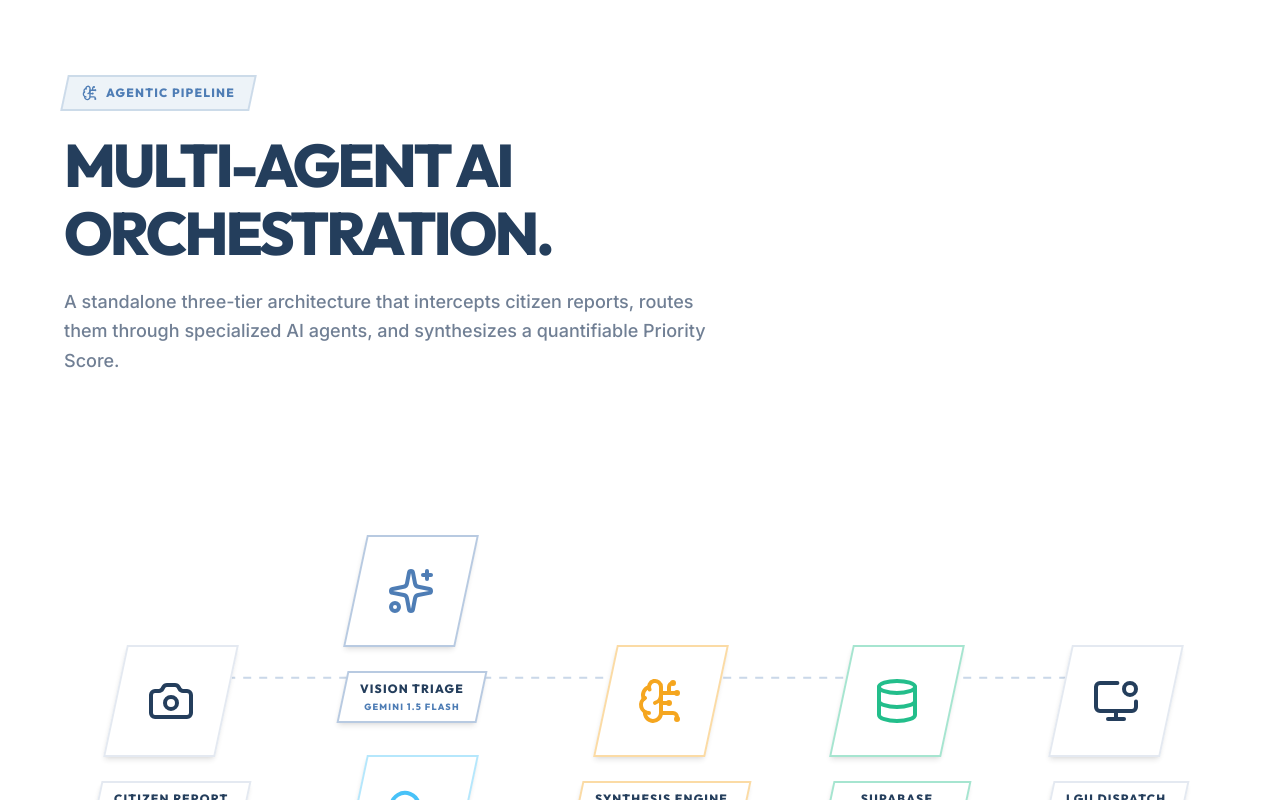
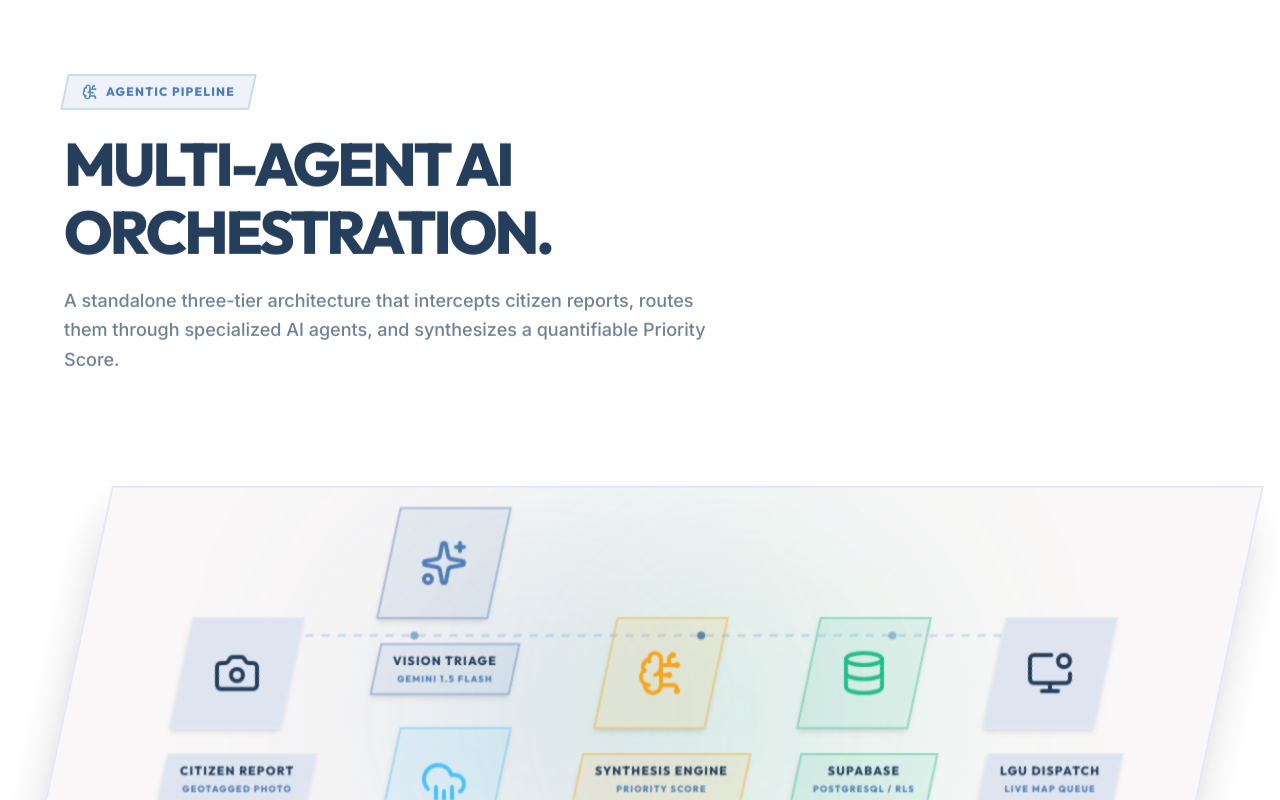
Before and after one commit to Goldenavs/esteRoute, a React (Vite) app in the folder frontend/: page /login in a window 1280 px wide. Shown: the part 2000-2800 px from the top of the page. Built offline with nearby package versions, Linux system fonts and the light colour scheme.

Commit message:
style: add background to the core graph

```diff
--- a/frontend/src/components/auth/CoreEngineSection.tsx
+++ b/frontend/src/components/auth/CoreEngineSection.tsx
@@ -22,7 +22,7 @@ const ScrollWriteText = ({ children, className = "" }: { children: React.ReactNo
   );
 };
 
-const SharpNode = ({ icon, label, sublabel, borderColor, iconColor, delay }: any) => (
+const SharpNode = ({ icon, label, sublabel, borderColor, iconColor, bgColor = "bg-app-bg", delay }: any) => (
   <motion.div
     initial={{ opacity: 0, scale: 0.8 }}
     whileInView={{ opacity: 1, scale: 1 }}
@@ -30,12 +30,12 @@ const SharpNode = ({ icon, label, sublabel, borderColor, iconColor, delay }: any
     transition={{ delay, type: "spring", stiffness: 200, damping: 20 }}
     className="flex flex-col items-center z-10 relative group"
   >
-    <div className={`w-20 h-20 md:w-28 md:h-28 -skew-x-12 border-2 bg-surface flex items-center justify-center transition-all duration-300 shadow-md hover:shadow-xl ${borderColor}`}>
+    <div className={`w-20 h-20 md:w-28 md:h-28 -skew-x-12 border-2 flex items-center justify-center transition-all duration-300 shadow-md hover:shadow-xl ${bgColor} ${borderColor}`}>
       <div className={`skew-x-12 w-8 h-8 md:w-12 md:h-12 flex items-center justify-center [&>svg]:w-full [&>svg]:h-full transition-transform duration-300 transform group-hover:scale-110 ${iconColor}`}>
         {icon}
       </div>
     </div>
-    <div className={`mt-6 px-4 py-2 border-2 -skew-x-12 bg-surface text-[10px] md:text-xs font-heading font-black tracking-widest uppercase shadow-md transition-colors ${borderColor}`}>
+    <div className={`mt-6 px-4 py-2 border-2 -skew-x-12 text-[10px] md:text-xs font-heading font-black tracking-widest uppercase shadow-md transition-colors ${bgColor} ${borderColor}`}>
       <div className="skew-x-12 flex flex-col items-center text-text-primary">
         <span>{label}</span>
         {sublabel && <span className="text-[9px] text-brand-primary mt-1">{sublabel}</span>}
@@ -91,8 +91,25 @@ export default function CoreEngineSection() {
         </motion.div>
 
         {/* Animated Flowchart */}
-        <div className="w-full relative mt-12 py-12 mb-20 overflow-x-auto overflow-y-visible custom-scrollbar">
-          <div className="min-w-[900px] w-full flex items-center justify-between relative px-8">
+        <motion.div
+          initial={{ opacity: 0, y: 40 }}
+          whileInView={{ opacity: 1, y: 0 }}
+          viewport={{ once: true, margin: "-50px" }}
+          transition={{ duration: 0.8 }}
+          className="w-full relative mt-12 mb-20"
+        >
+          {/* Outer parallelogram container */}
+          <div className="w-full h-[400px] md:h-[450px] bg-app-bg border-2 border-border-subtle -skew-x-12 relative overflow-hidden shadow-2xl">
+            {/* Subtle grid background inside the parallelogram */}
+            <div className="absolute inset-0 opacity-[0.03] bg-[linear-gradient(to_right,#80808012_1px,transparent_1px),linear-gradient(to_bottom,#80808012_1px,transparent_1px)] bg-[size:24px_24px] pointer-events-none skew-x-12 scale-150" />
+
+            {/* Glows */}
+            <div className="absolute top-1/2 left-1/4 w-96 h-96 bg-brand-primary/10 rounded-full blur-[100px] -translate-y-1/2 pointer-events-none skew-x-12" />
+            <div className="absolute top-1/2 right-1/4 w-96 h-96 bg-[#10b981]/10 rounded-full blur-[100px] -translate-y-1/2 pointer-events-none skew-x-12" />
+
+            {/* Unskewed content wrapper with scrolling */}
+            <div className="skew-x-12 w-full h-full flex items-center overflow-x-auto overflow-y-visible px-12 md:px-24 [&::-webkit-scrollbar]:hidden [-ms-overflow-style:none] [scrollbar-width:none]">
+              <div className="min-w-[900px] w-full flex items-center justify-between relative py-12">
 
             {/* Animated Dashed Line */}
             <svg className="absolute inset-0 w-full h-full pointer-events-none" style={{ zIndex: 0 }}>
@@ -115,6 +132,7 @@ export default function CoreEngineSection() {
               sublabel="Geotagged Photo"
               borderColor="border-border-subtle group-hover:border-text-primary"
               iconColor="text-text-primary"
+              bgColor="bg-surface-subtle"
               delay={0.1}
             />
 
@@ -126,6 +144,7 @@ export default function CoreEngineSection() {
                 sublabel="Gemini 1.5 Flash"
                 borderColor="border-brand-primary/40 group-hover:border-brand-primary"
                 iconColor="text-brand-primary"
+                bgColor="bg-brand-primary/10"
                 delay={0.3}
               />
               <SharpNode
@@ -134,6 +153,7 @@ export default function CoreEngineSection() {
                 sublabel="Open-Meteo API"
                 borderColor="border-[#38bdf8]/40 group-hover:border-[#38bdf8]"
                 iconColor="text-[#38bdf8]"
+                bgColor="bg-[#38bdf8]/10"
                 delay={0.5}
               />
             </div>
@@ -144,6 +164,7 @@ export default function CoreEngineSection() {
               sublabel="Priority Score"
               borderColor="border-[#f59e0b]/40 group-hover:border-[#f59e0b]"
               iconColor="text-[#f59e0b]"
+              bgColor="bg-[#f59e0b]/10"
               delay={0.7}
             />
 
@@ -153,6 +174,7 @@ export default function CoreEngineSection() {
               sublabel="PostgreSQL / RLS"
               borderColor="border-[#10b981]/40 group-hover:border-[#10b981]"
               iconColor="text-[#10b981]"
+              bgColor="bg-[#10b981]/10"
               delay={0.9}
             />
 
@@ -162,11 +184,14 @@ export default function CoreEngineSection() {
               sublabel="Live Map Queue"
               borderColor="border-border-subtle group-hover:border-text-primary"
               iconColor="text-text-primary"
+              bgColor="bg-surface-subtle"
               delay={1.1}
             />
 
+              </div>
+            </div>
           </div>
-        </div>
+        </motion.div>
 
         {/* Feature Bento Boxes (Parallelogram) */}
         <div className="grid grid-cols-1 md:grid-cols-2 gap-6 mt-8">
```
